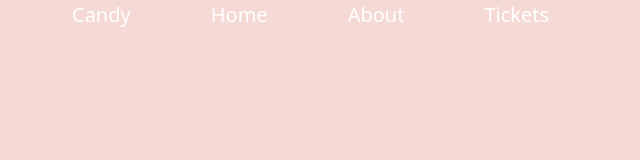
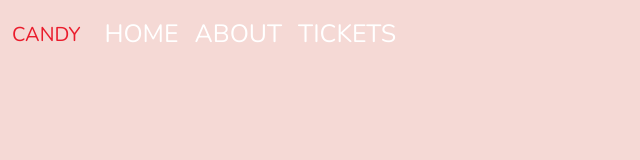
Before and after one commit to Portegaperalta/Museum-of-Candy-, a plain HTML site: page index.html in a window 1280 px wide. Shown: the whole page, without its empty margins (0-640 px from the left). Drawn offline with nearby package versions, Linux system fonts and the light colour scheme.

Commit message:
navbar html and css work

```diff
--- a/app.css
+++ b/app.css
@@ -1,17 +1,18 @@
 body {
   margin: 0px;
-  background-color: #F5D9D5;
+  background-color: #f5d9d5;
+  font-family: 'nunito', sans-serif;
 }
 
-.top-navbar ul {
-  list-style-type: none;
-  display: flex;
+#top-navbar a:first-child {
+  color: #EA1C2C;
 }
 
-.top-navbar a {
-  text-decoration: none;
+#top-navbar a:last-child {
   color: #fff;
-  margin: 40px;
-  font-size: 20px;
-  text-transform: capitalize;
+  font-size: 25px;
 }
+
+#top-navbar a:last-child:hover {
+  color: #EA1C2C;
+}
--- a/index.html
+++ b/index.html
@@ -2,27 +2,59 @@
 <html lang="en">
 
 <head>
+
+  <!--Bootstrap css link-->
   <link href="https://cdn.jsdelivr.net/npm/bootstrap@5.3.3/dist/css/bootstrap.min.css" rel="stylesheet"
     integrity="sha384-QWTKZyjpPEjISv5WaRU9OFeRpok6YctnYmDr5pNlyT2bRjXh0JMhjY6hW+ALEwIH" crossorigin="anonymous">
+
+  <!--Custom CSS-->
   <link rel="stylesheet" href="app.css">
+
+  <!--google fonts-->
+  <link rel="preconnect" href="https://fonts.googleapis.com">
+  <link rel="preconnect" href="https://fonts.gstatic.com" crossorigin>
+  <link href="https://fonts.googleapis.com/css2?family=Nunito:ital,wght@0,200..1000;1,200..1000&display=swap"
+    rel="stylesheet">
+
+  <!--Required meta tags-->
   <meta charset="UTF-8">
   <meta name="viewport" content="width=device-width, initial-scale=1.0">
+
   <title>Museum of Candy</title>
 </head>
 
 <body>
+
   <header>
-    <nav class="top-navbar">
-      <ul>
-        <li><a href="#">Candy</a></li>
-        <li><a href="#">Home</a></li>
-        <li><a href="#">About</a></li>
-        <li><a href="#">Tickets</a></li>
-      </ul>
+    <nav id="top-navbar" class="navbar navbar-dark navbar-expand-md">
+      <div class="container-fluid">
+        <a class="navbar-brand" href="#">CANDY</a>
+        <button class="navbar-toggler" type="button" data-bs-toggle="collapse" data-bs-target="#navbarNav"
+          aria-controls="navbarNav" aria-expanded="false" aria-label="Toggle navigation">
+          <span class="navbar-toggler-icon"></span>
+        </button>
+        <div class="collapse navbar-collapse" id="navbarNav">
+          <ul class="navbar-nav">
+            <li class="nav-item">
+              <a class="nav-link active" aria-current="page" href="#">HOME</a>
+            </li>
+            <li class="nav-item">
+              <a class="nav-link" href="#">ABOUT</a>
+            </li>
+            <li>
+              <a class="nav-link" href="#">TICKETS</a>
+            </li>
+          </ul>
+        </div>
+      </div>
     </nav>
   </header>
-  <main></main>
 
+  <main>
+
+  </main>
+
+  <!--Javascript bootstrap links-->
   <script src="https://cdn.jsdelivr.net/npm/bootstrap@5.3.3/dist/js/bootstrap.bundle.min.js"
     integrity="sha384-YvpcrYf0tY3lHB60NNkmXc5s9fDVZLESaAA55NDzOxhy9GkcIdslK1eN7N6jIeHz"
     crossorigin="anonymous"></script>
```
